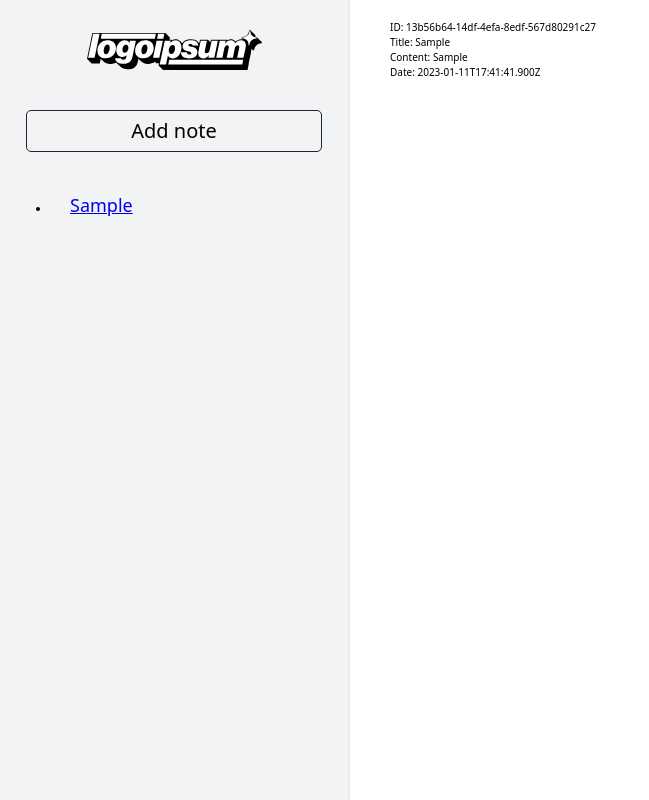
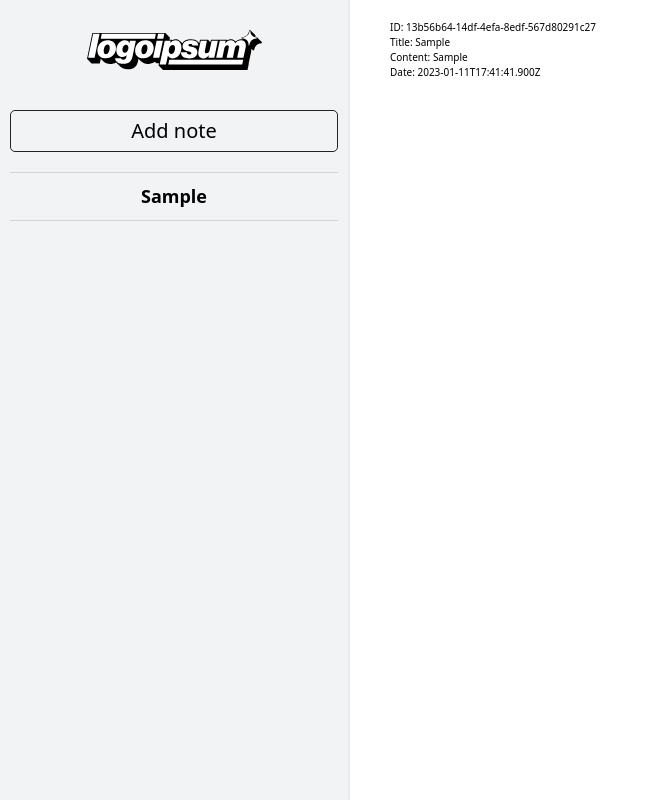
Before and after one commit to brandon-carlisle/notia, a React (Vite) app: page /create-note in a window 1280 px wide. Both pictures are taken after typing "Sample", "Sample" into the empty fields and a click on the button "Create note". Shown: the whole page, without its empty margins (0-649 px from the left). Built offline with nearby package versions, Linux system fonts and the light colour scheme.

Commit message:
some basic styles for note preview in sidebar

```diff
--- a/src/components/Sidebar/NotePreview.jsx
+++ b/src/components/Sidebar/NotePreview.jsx
@@ -4,12 +4,8 @@ import styles from './NotePreview.module.css';
 
 function NotePreview({ title, id }) {
   return (
-    <li>
-      <Link to={`/notes/${id}`}>
-        <div className={styles.preview}>
-          <p>{title}</p>
-        </div>
-      </Link>
+    <li className={styles.preview}>
+      <Link to={`/notes/${id}`}>{title}</Link>
     </li>
   );
 }
--- a/src/components/Sidebar/NotePreview.module.css
+++ b/src/components/Sidebar/NotePreview.module.css
@@ -1,4 +1,17 @@
 .preview {
-  padding: 2rem;
+  border-top: 1px solid var(--oc-gray-4);
+  border-bottom: 1px solid var(--oc-gray-4);
+
+  padding-block: 1rem;
   font-size: 1.8rem;
+  text-align: center;
 }
+
+.preview a:link,
+.preview a:visited {
+  display: block;
+  color: inherit;
+  font-weight: 600;
+  text-decoration: none;
+  text-transform: capitalize;
+}
--- a/src/components/Sidebar/Sidebar.jsx
+++ b/src/components/Sidebar/Sidebar.jsx
@@ -16,7 +16,7 @@ function Sidebar({ notes }) {
     <div className={styles.sidebar}>
       <NotiaLogo />
 
-      <Link className={styles.link} to="create-note">
+      <Link className={styles.createNote} to="create-note">
         Add note
       </Link>
 
--- a/src/components/Sidebar/Sidebar.module.css
+++ b/src/components/Sidebar/Sidebar.module.css
@@ -15,24 +15,28 @@
 }
 
 .sidebar ul {
-  margin: 0;
+  display: flex;
+  flex-direction: column;
+  gap: 3rem;
+  width: 100%;
+  list-style: none;
 }
 
-.link:link,
-.link:visited {
+.createNote:link,
+.createNote:visited {
   transition: all 0.1s;
   cursor: pointer;
   margin: 0 auto;
   border: 1px solid var(--oc-gray-9);
   border-radius: 5px;
   padding: 0.5rem;
-  width: 90%;
+  width: 100%;
   color: inherit;
   font-size: 2rem;
   text-align: center;
   text-decoration: none;
 }
 
-.link:active {
+.createNote:active {
   transform: translateY(-5%);
 }
--- a/src/index.css
+++ b/src/index.css
@@ -341,10 +341,11 @@
 }
 
 /*
-  2. Remove default margin
+  2. Remove default margin and padding
 */
 * {
   margin: 0;
+  padding: 0;
 }
 
 /*
```
